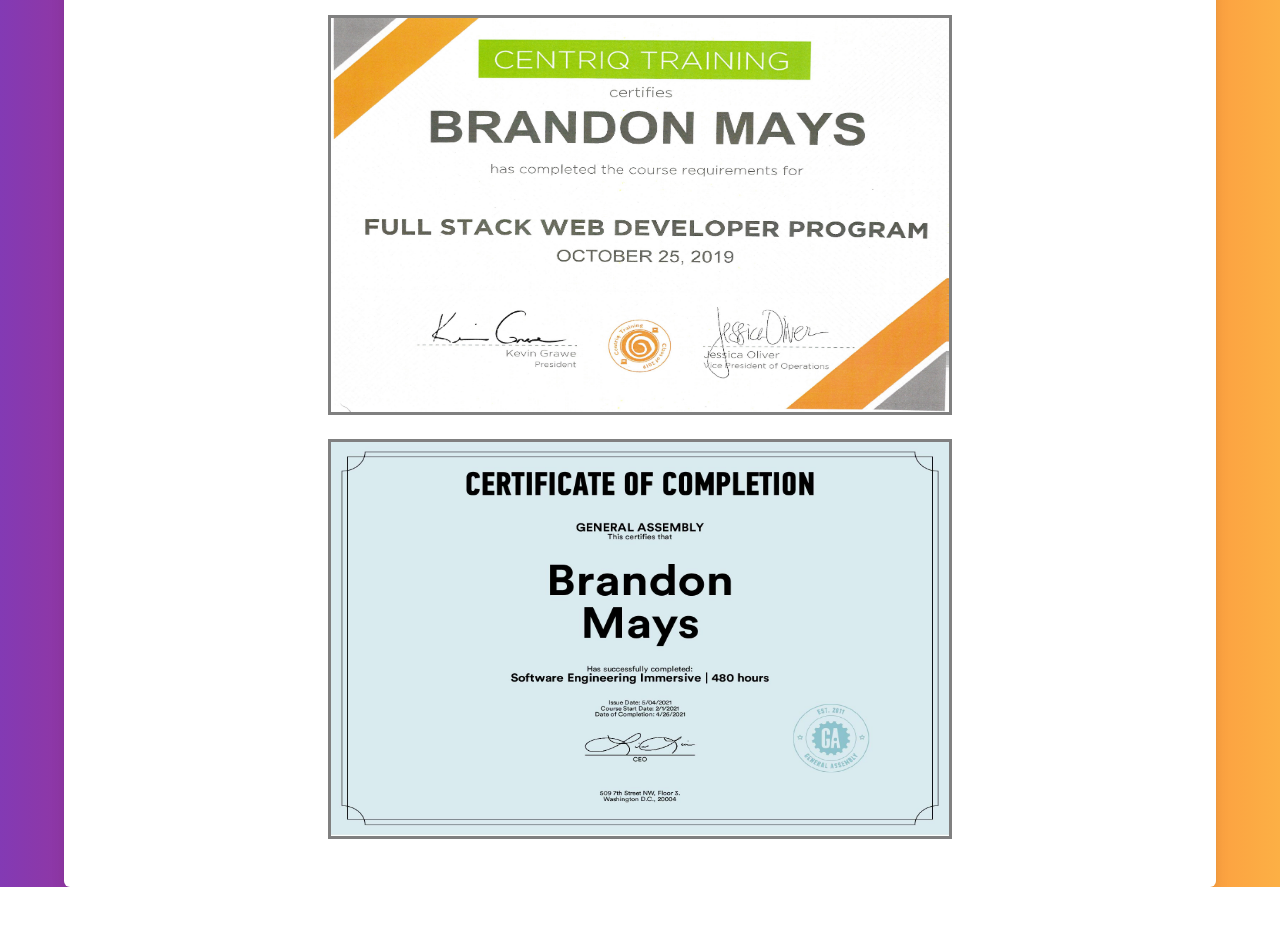
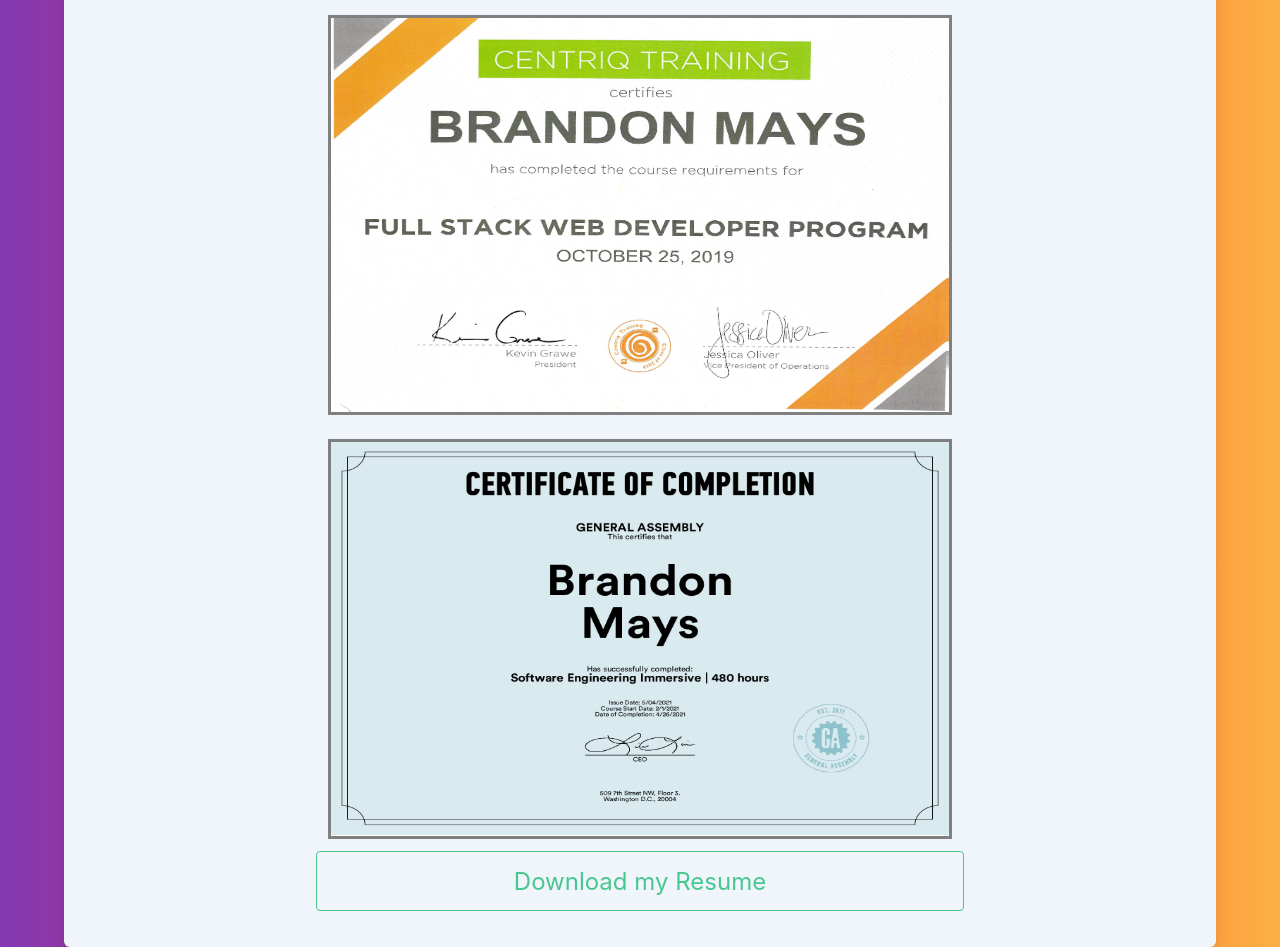
Before and after one commit to Alejanro001/portfolio-may-21, a plain HTML site: page index.html in a window 1280 px wide. Shown: the part 1724-2671 px from the top of the page. Before the commit the page ends 2611 px from the top, so only its background shows below. Drawn offline with nearby package versions, Linux system fonts and the light colour scheme.

Commit message:
added a resume button

```diff
--- a/index.html
+++ b/index.html
@@ -61,24 +61,13 @@
 
         </div>
     </nav>
-    <section class="section  container hero is-light is-fullheight box block landing-section ">
+    <section class="section  container hero has-background-info-light is-fullheight box block">
         <div class="container has-text-centered">
 
             <figure class="image is-128x128 is-inline-block">
                 <img class="is-rounded profile-pic" src="images/profilo.jpeg">
             </figure>
-            <!-- <div class="columns">
-                <div class="column is-one-quarter is-offset-one-quarter">
-                    <figure class="image">
-                        <img class="cert" src="images/95D510B0-35E1-4C07-BEE4-F3731F0A9C67_1_201_a.jpeg">
-                    </figure>
-                </div>
-                <div class="column is-one-quarter">
-                    <figure class="image">
-                        <img class="cert" src="images/Certificate-of-Completion-alejanro001@gmail.com-1620166927-page-001.jpg">
-                    </figure>
-                </div>
-            </div> -->
+
 
 
             <p class="subtitle is-family-code">Hello! My name is</p>
@@ -186,7 +175,7 @@
         </div>
 
     </section>
-    <section class="section block box container">
+    <section class="section block box container has-background-info-light">
         <h1 class="title has-text-centered is-family-code">Experience</h1>
         <div class="columns">
             <div class="column is-three-fifths is-offset-one-fifth">
@@ -204,6 +193,11 @@
             </div>
 
         </div>
+        <div class="columns">
+        <button class="column button is-success is-outlined is-large is-three-fifths is-offset-one-fifth">Download my Resume</button>
+        </div>
+
+
 
     </section>
 </body>
```
